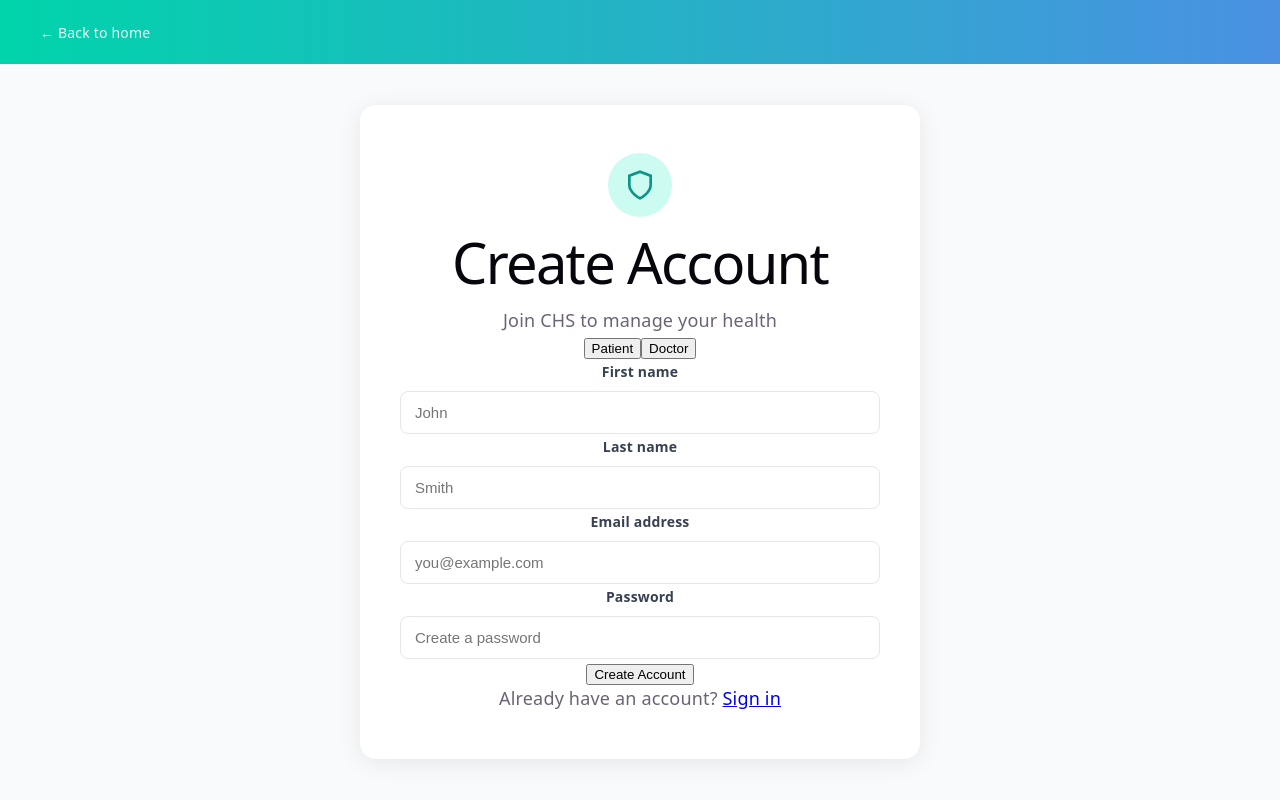
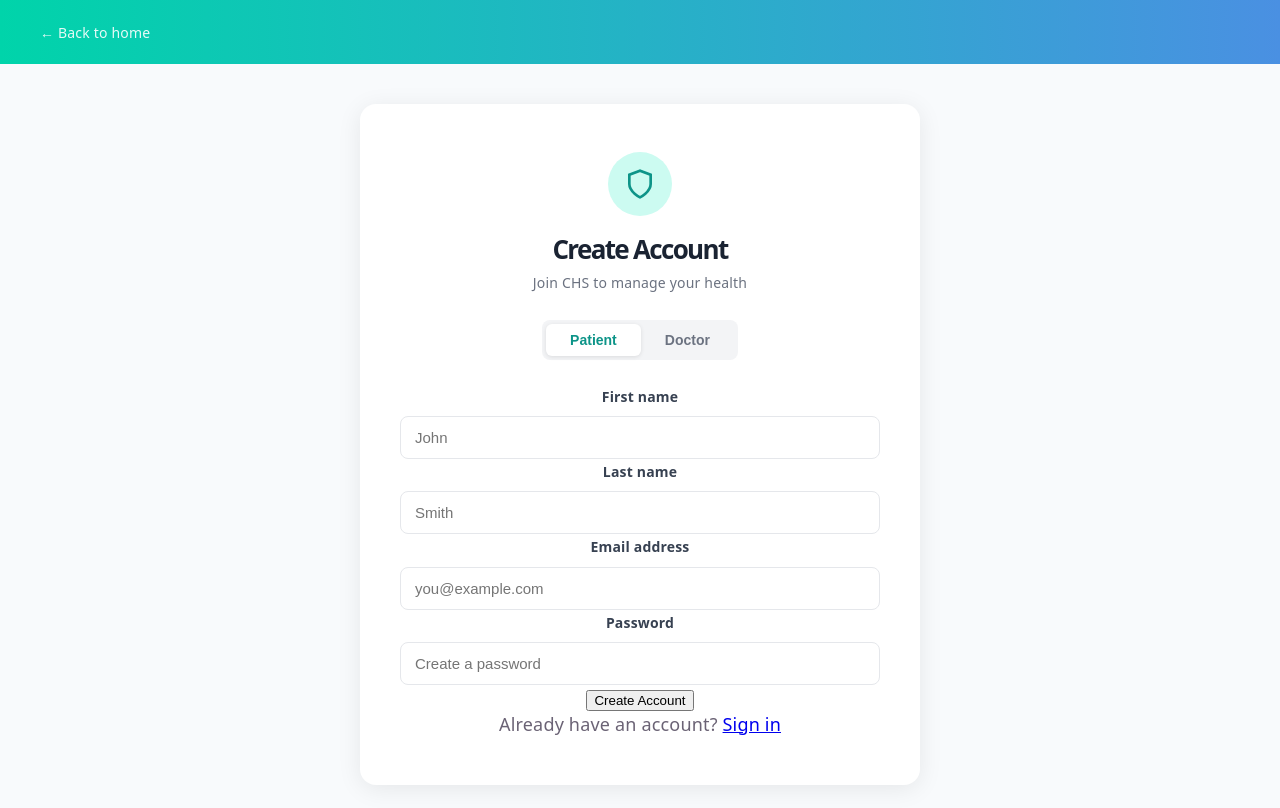
Before and after one commit to Mubs002/FYP_CHS_App, a React app in the folder frontend/: page /register in a window 1280 px wide. Shown: the top 808 px of the page. Built offline with nearby package versions, Linux system fonts and the light colour scheme; the HTML template or start-up script is replaced by a standard one.

Commit message:
added styles for the patient doctor toggle

```diff
--- a/frontend/src/view/pages/RegisterPage.css
+++ b/frontend/src/view/pages/RegisterPage.css
@@ -56,3 +56,45 @@
   justify-content: center;
   margin: 0 auto 20px;
 }
+
+.register-title {
+  font-size: 26px;
+  font-weight: 800;
+  color: #1a2332;
+  margin: 0 0 8px;
+}
+
+.register-subtitle {
+  font-size: 14px;
+  color: #6b7280;
+  margin: 0 0 24px;
+}
+
+/* the two role buttons */
+.role-toggle {
+  display: inline-flex;
+  background: #F3F4F6;
+  border-radius: 8px;
+  padding: 4px;
+  margin-bottom: 24px;
+}
+
+/* eeach role button*/
+.role-toggle-btn {
+  padding: 8px 24px;
+  border: none;
+  border-radius: 6px;
+  font-size: 14px;
+  font-weight: 600;
+  cursor: pointer;
+  background: transparent;
+  color: #6b7280;
+  transition: background 0.2s color 0.2s;
+}
+
+/* active role button */
+.role-toggle-active {
+  background: white;
+  color: #0D9488;
+  box-shadow: 0 1px 4px rgba(0, 0, 0, 0.1);
+}
```
